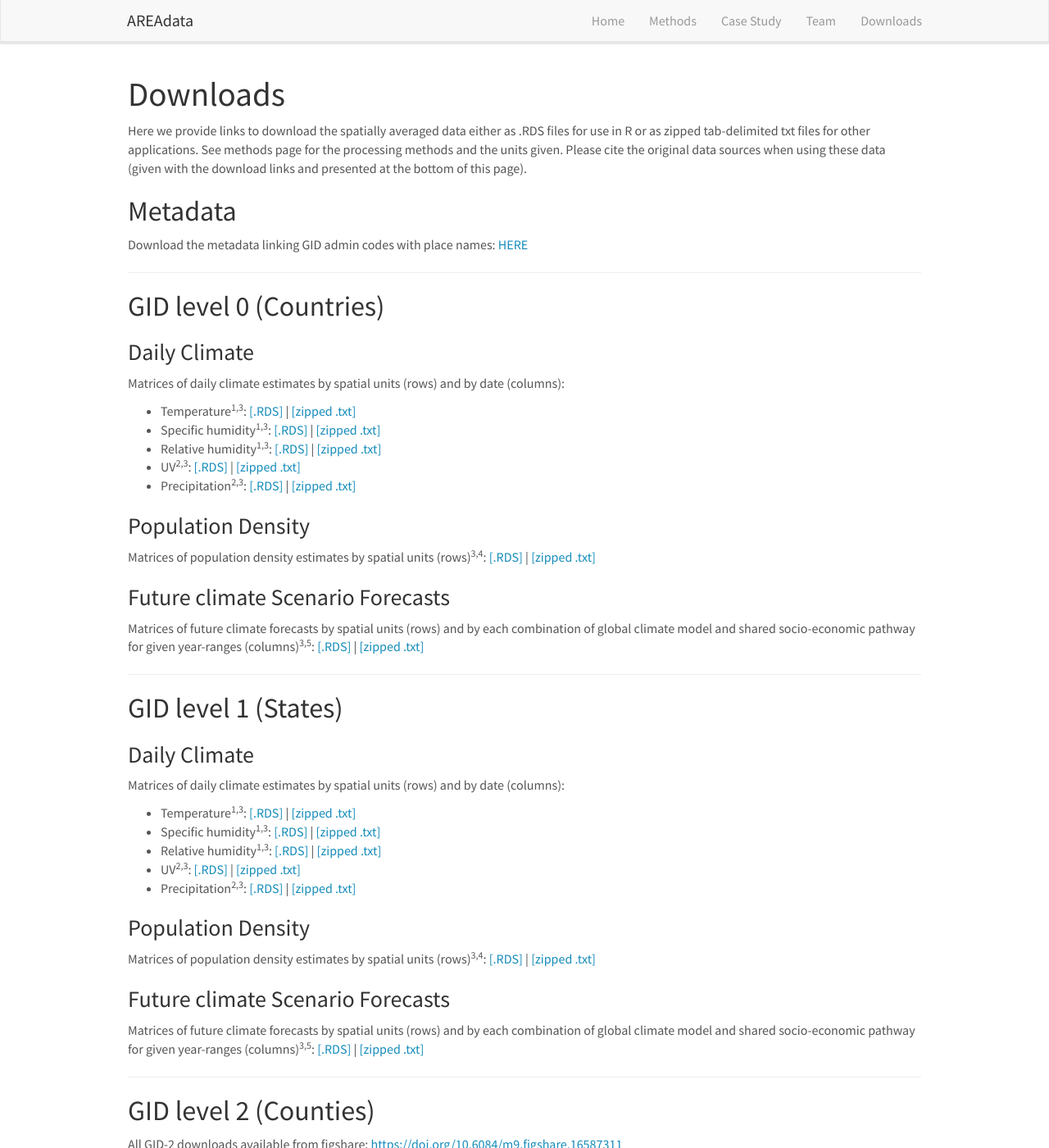
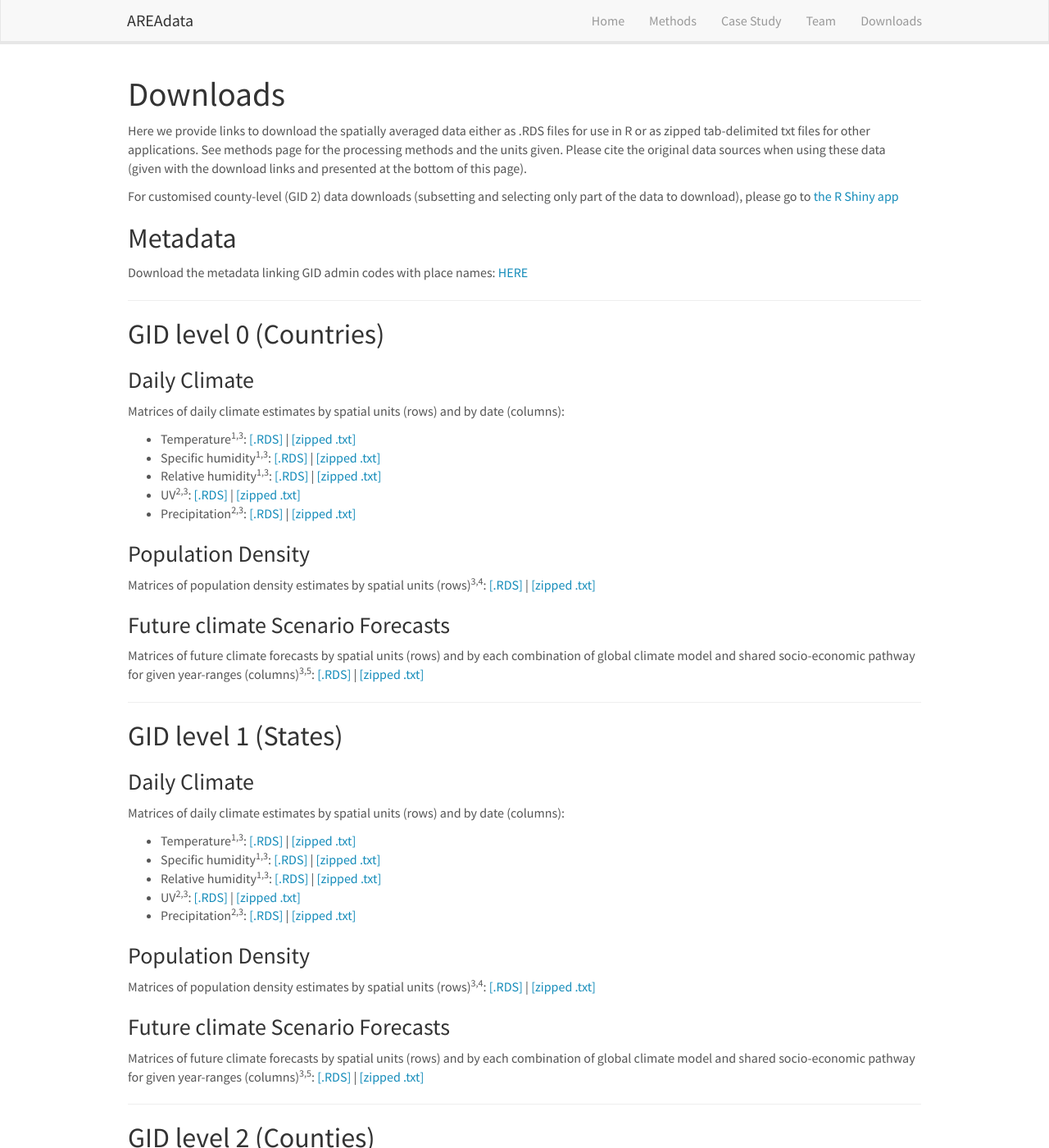
Before and after one commit to pearselab/areadata, a Jekyll site: the page built from _pages/download-links.md, in a window 1280 px wide and 1400 px high. Shown: the whole window at 82% size. Built offline with Jekyll 4.4.1, drawn with Linux system fonts in a browser that asks for light colours; nearby versions of some CDN libraries; some of the changed text lies outside the part shown.

Commit message:
updaded downloads to link to R Shiny app

```diff
--- a/_pages/download-links.md
+++ b/_pages/download-links.md
@@ -11,6 +11,8 @@ permalink: /download-links/
 Here we provide links to download the spatially averaged data either as .RDS files for use in R or as zipped tab-delimited txt files for other applications.
 See methods page for the processing methods and the units given. Please cite the original data sources when using
 these data (given with the download links and presented at the bottom of this page).
+
+For customised county-level (GID 2) data downloads (subsetting and selecting only part of the data to download), please go to [the R Shiny app](https://smithtp.shinyapps.io/areadata-app)
 
 ## Metadata
 
@@ -66,6 +68,8 @@ Matrices of future climate forecasts by spatial units (rows) and by each combina
 
 All GID-2 downloads available from figshare: [https://doi.org/10.6084/m9.figshare.16587311](https://doi.org/10.6084/m9.figshare.16587311)
 
+GID-2 downloads can also be customised via our [R Shiny app](https://smithtp.shinyapps.io/areadata-app)
+
 Temperature, speficic humidity, relative humidity citations: 1,3
 
 UV, precipitation citations: 2,3
```
